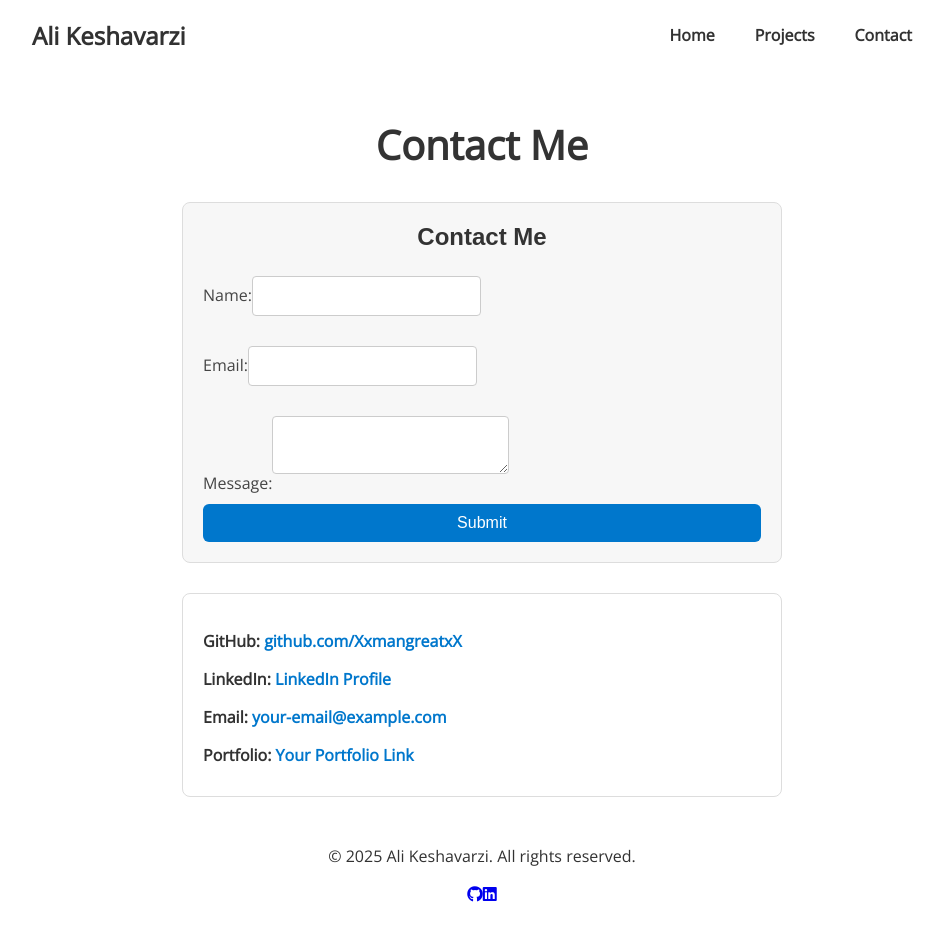
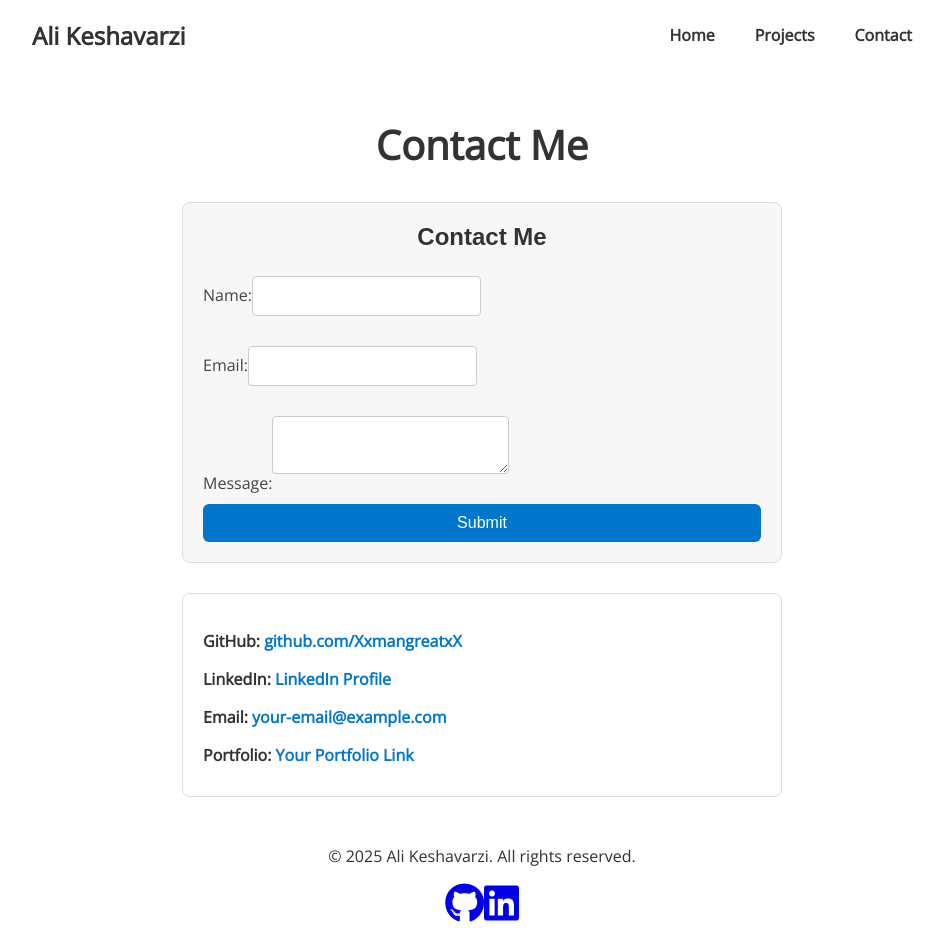
Before and after one commit to XxmangreatxX/Portfolio, a React (Create React App) app: page /#/contact in a window 1280 px wide. Shown: the whole page, without its empty margins (158-1102 px from the left). Built offline with nearby package versions, Linux system fonts and the light colour scheme; a web font is replaced by a local one.

Commit message:
maiking logos bigger

```diff
--- a/src/styles/global.css
+++ b/src/styles/global.css
@@ -150,3 +150,7 @@ section {
   position: absolute;
   width: 1px;
 }
+
+.social-links i {
+  font-size: 2.5em;
+}
```
